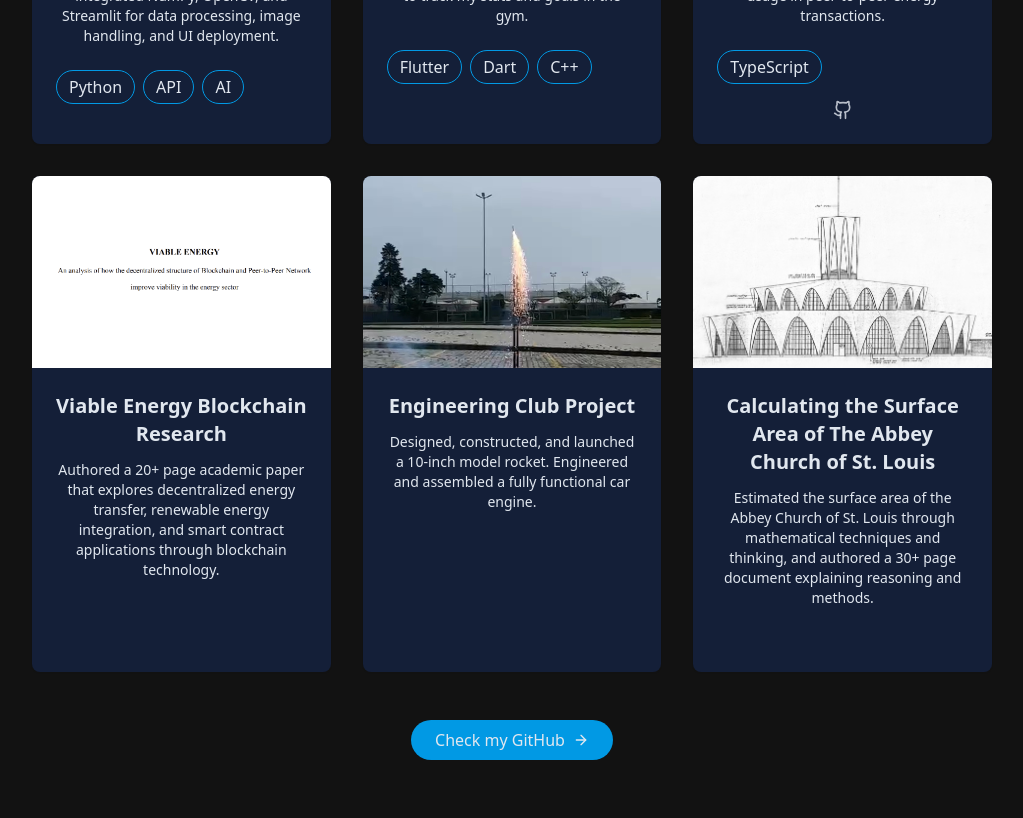
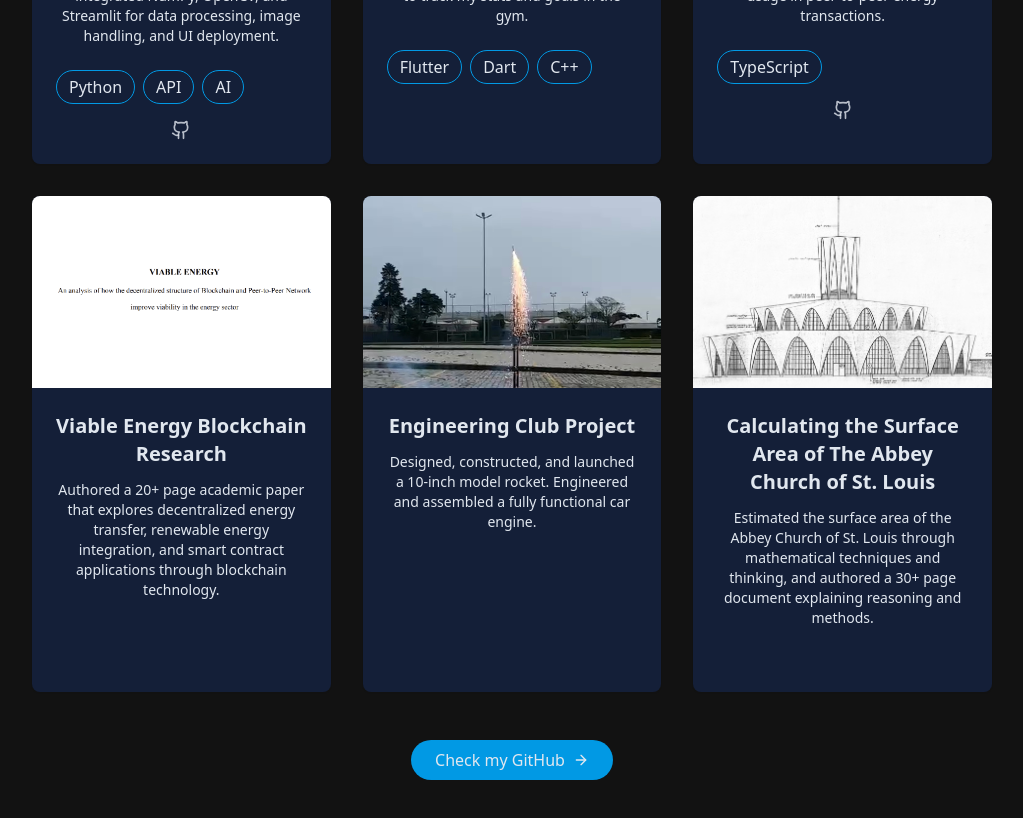
Before and after one commit to TarikCO/My-Portfolio, a React (Vite) app: page / in a window 1280 px wide. Shown: the part 3660-4478 px from the top of the page, without its empty margins (128-1151 px from the left). Built offline with nearby package versions, Linux system fonts and the light colour scheme.

Commit message:
Update projectsData.js

```diff
--- a/src/components/projectsData.js
+++ b/src/components/projectsData.js
@@ -36,7 +36,7 @@ export const projects = [
         image: "/projects/Project3.png",
         tags: ["Python", "API", "AI"],
         demoUrl: "#",
-        githubUrl: "#",
+        githubUrl: "https://github.com/TarikCO/AI-Image-Classifier",
         category: "programming"
     },
     {
```
